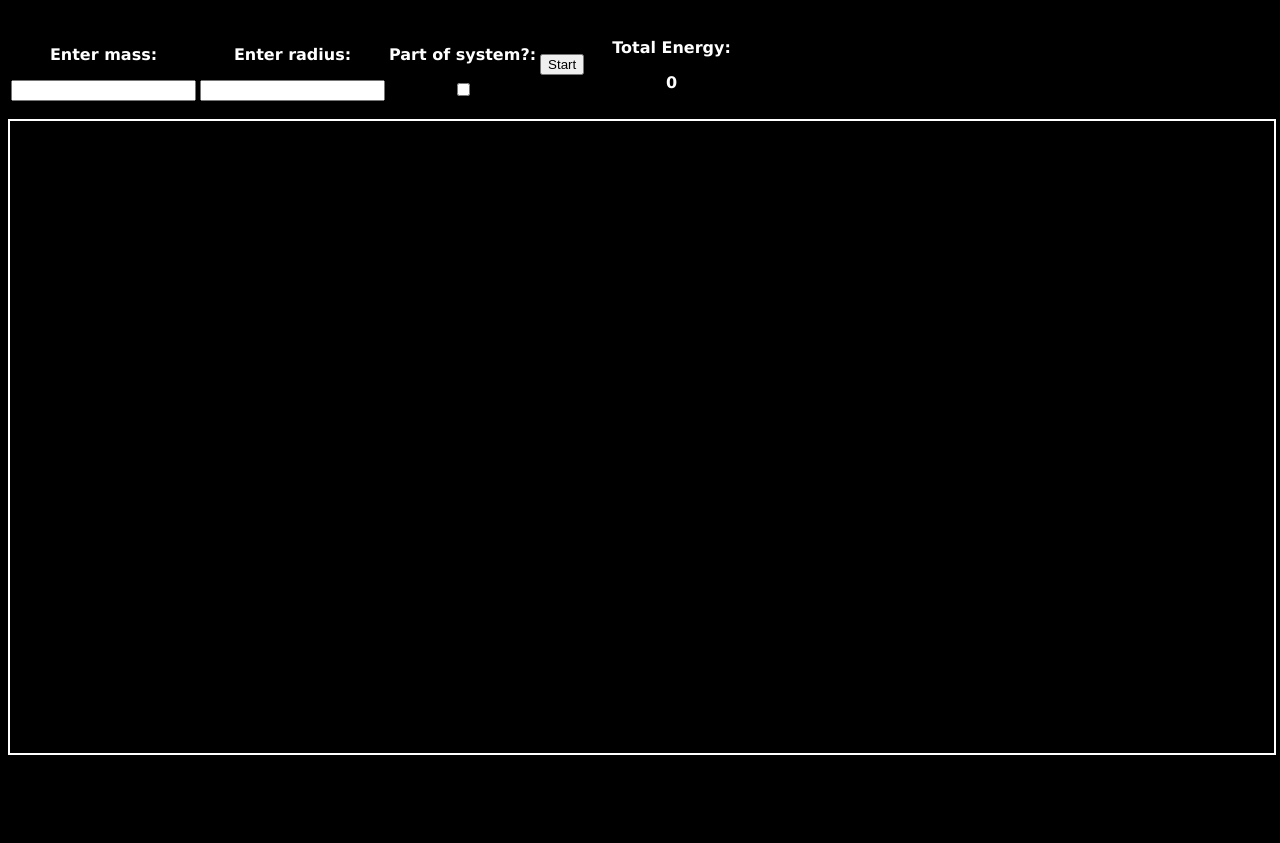
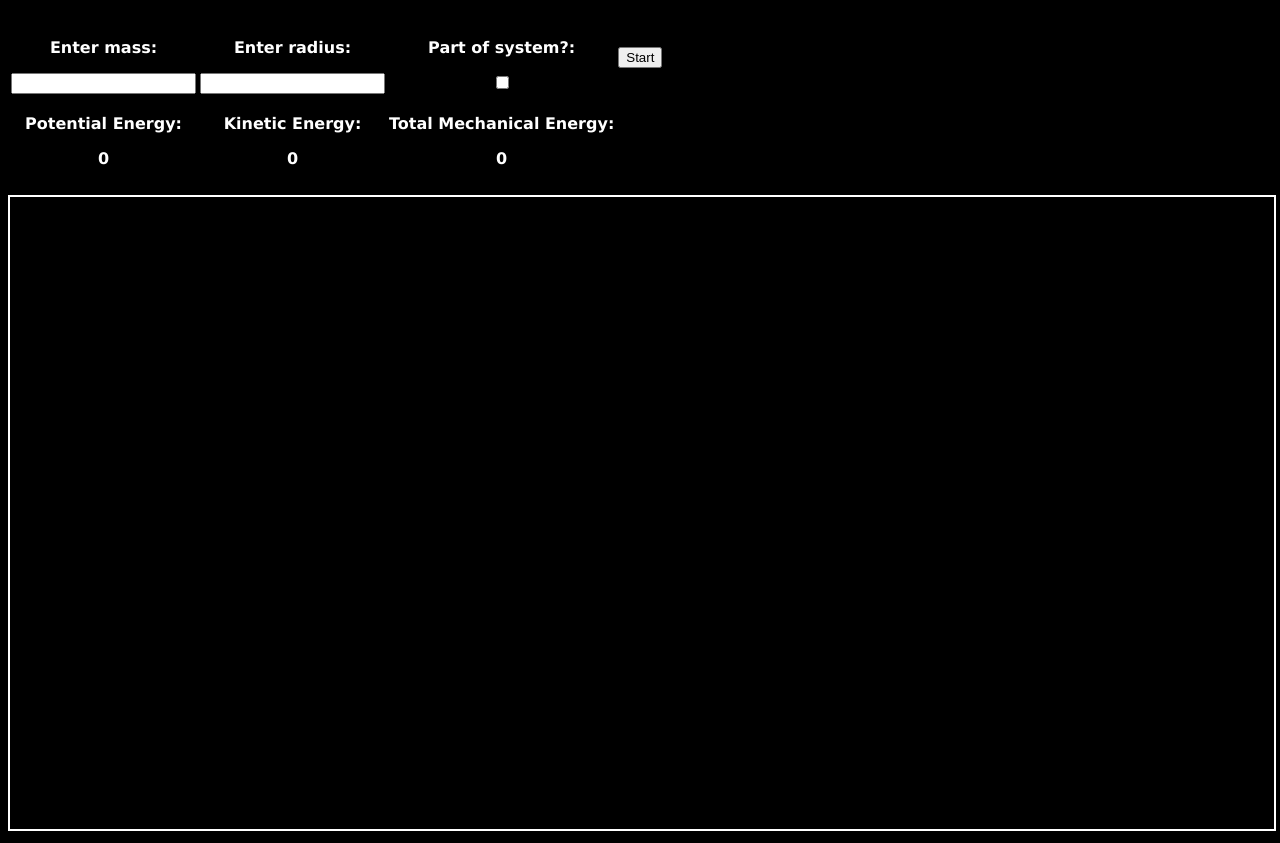
Before and after one commit to numbers1234567/conservation, a plain HTML site: page index.html in a window 1280 px wide. Both pictures are taken after a click on the button "Start". Shown: the part 62-905 px from the top of the page. Before the commit the page ends 829 px from the top, so only its background shows below. Drawn offline with Linux system fonts and the light colour scheme.

Commit message:
More specific energy information
Now includes kinetic and potential energy. Total energy is wrong, total mechanical energy is correct.

```diff
--- a/forces.js
+++ b/forces.js
@@ -104,12 +104,24 @@ function calculateCenterOfMass(cows) {
 }
 
 /*
-Calculates total energy of every energy cows.
-Sum the pairwise potential energies and add the kinetic energies
+Calculates total kinetic energy of the cows in the system
 */
-function calcEnergy(cows) {
-    var totalEnergy = 0;
+function calcKE(cows) {
+    var totalKE = 0;
+    for (let i=0;i<cows.length;i++) {
+        if (!cows[i].isSystem) continue;
+        let vx = cows[i].dr_dt.x;
+        let vy = cows[i].dr_dt.y;
+        totalKE += cows[i].mass*(vx*vx+vy*vy)/2;
+    }
+    return totalKE;
+}
 
+/*
+Calculates total potential energy of the cows in the system
+*/
+function calcU(cows) {
+    var totalU = 0;
     for (let i=0;i<cows.length;i++) {
         if (!cows[i].isSystem) continue;
         // Gravitational potential energy
@@ -118,14 +130,10 @@ function calcEnergy(cows) {
             let dy = cows[i].r.y-cows[j].r.y;
 
             let distance = Math.sqrt(dx*dx+dy*dy);
-            totalEnergy += -2*G*cows[i].mass*cows[j].mass/distance
+            totalU += -2*G*cows[i].mass*cows[j].mass/distance
         }
-        // Kinetic energy
-        let vx = cows[i].dr_dt.x;
-        let vy = cows[i].dr_dt.y;
-        totalEnergy += cows[i].mass*(vx*vx+vy*vy)/2;
     }
-    return totalEnergy;
+    return totalU;
 }
 
-export {applyGravitationalForce, collisionForce, calculateCenterOfMass, calcEnergy};
+export {applyGravitationalForce, collisionForce, calculateCenterOfMass, calcKE, calcU};
--- a/index.html
+++ b/index.html
@@ -11,9 +11,9 @@
         <div>
             <h1 class="title">Spherical Cows in a Vacuum</h1>
         </div>
-        <!--Top table buttons-->
         <div>
             <table>
+                <!--Top table buttons-->
                 <tr>
                     <td>
                         <p class="input-prompt" style="text-align: center;">Enter mass: </p>
@@ -32,8 +32,19 @@
                     <td>
                         <button id="start-button">Start</button>
                     </td>
-                    <td style="float: right; width: 100%; text-align: center;">
-                        <p class="input-prompt">Total Energy: </p>
+                </tr>
+                <!--Energy output-->
+                <tr>
+                    <td style="text-align: center;">
+                        <p class="input-prompt">Potential Energy: </p>
+                        <p class="input-prompt" id="u-output">N/A</p>
+                    </td>
+                    <td style="text-align: center;">
+                        <p class="input-prompt">Kinetic Energy: </p>
+                        <p class="input-prompt" id="ke-output">N/A</p>
+                    </td>
+                    <td style="text-align: center;">
+                        <p class="input-prompt">Total Mechanical Energy: </p>
                         <p class="input-prompt" id="energy-output">N/A</p>
                     </td>
                 </tr>
--- a/main.js
+++ b/main.js
@@ -1,5 +1,5 @@
 import { Cow } from "./cow.mjs";
-import {applyGravitationalForce, collisionForce, calculateCenterOfMass, calcEnergy} from "./forces.js";
+import {applyGravitationalForce, collisionForce, calculateCenterOfMass, calcU, calcKE} from "./forces.js";
 import {vecSub, vecScalarProd, vecSum, vecDot} from "./vectorOps.js";
 
 // Set up canvas
@@ -20,6 +20,8 @@ var radiusInput = document.getElementById("radius-input");
 var isSystemInput = document.getElementById("system-part");
 
 var totalEnergyOutput = document.getElementById("energy-output")
+var uEnergyOutput = document.getElementById("u-output");
+var kEnergyOutput = document.getElementById("ke-output");
 
 /*
  * * * * * * * * * * * *
@@ -164,8 +166,12 @@ function frameLoop() {
     collisionForce(cowArr);
 
     // Calculate total energy
-    let totalEnergy = calcEnergy(cowArr);
+    let uEnergy = calcU(cowArr);
+    let kEnergy = calcKE(cowArr);
+    let totalEnergy = uEnergy+kEnergy;
     totalEnergyOutput.textContent = totalEnergy.toString().substring(0, 8);
+    uEnergyOutput.textContent = uEnergy.toString().substring(0, 8);
+    kEnergyOutput.textContent = kEnergy.toString().substring(0, 8);
 
     // Calculate drawing offset from center of mass
     let com = calculateCenterOfMass(cowArr);
```
